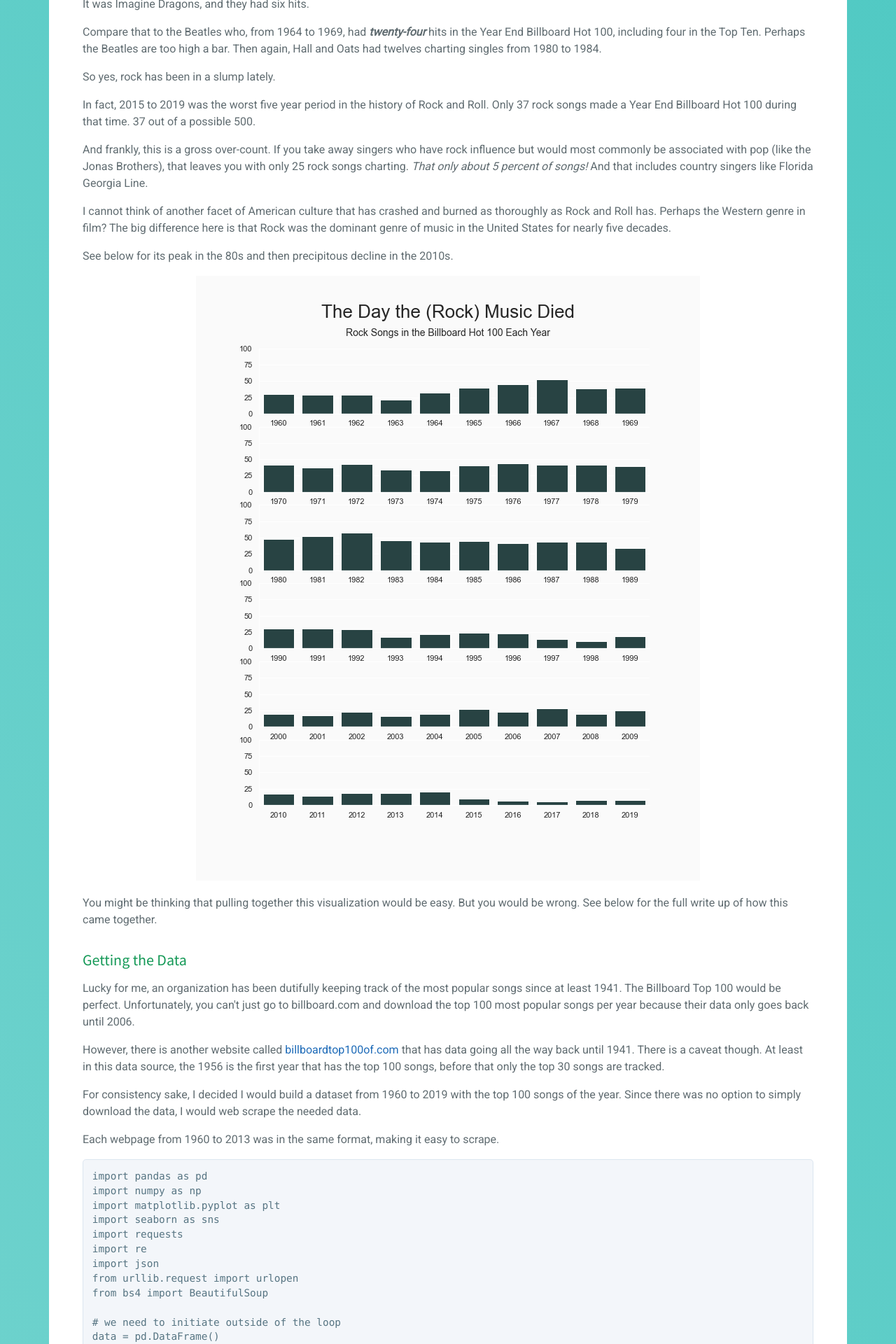
After one commit to corydonbaylor/flask-app, a Flask app: page /viz/rock in a window 1280 px wide. The commit adds this page. Shown: the part 200-2120 px from the top of the page at 70% size. Run offline with Flask 2, Linux system fonts and the light colour scheme; some libraries are stand-ins or nearby versions.

Commit message:
rock music

```diff
--- a/app/routes/routes_viz.py
+++ b/app/routes/routes_viz.py
@@ -2,9 +2,19 @@ from flask import render_template
 from app import app
 
 # visualization routes
+
+
 @app.route('/viz')
 def viz():
     deck = [
+        {
+            'name': 'The Day (Rock) Music Died',
+            'image': 'images/viz/rock_small.png',
+            'link': 'rock',
+            'text': 'Rock music has been dying for decades but is now on life support',
+            'tools': 'matplotlib',
+            'tool_type': 'matplotlib'
+        },
         {
             'name': 'Sentiment Analysis of Greek Plays',
             'image': 'images/viz/plays/rex.png',
@@ -49,9 +59,16 @@ def viz():
     ]
     return render_template('/pages/viz/viz.html', deck=deck, title='Visualizations', color='greens', pad='p-0')
 
+
+@app.route('/viz/rock')
+def rock():
+    return render_template('/pages/viz/rock.html', title='Rock', color='greens')
+
+
 @app.route('/viz/plays')
 def plays():
     return render_template('/pages/viz/plays.html', title='Greek Plays', color='greens')
+
 
 @app.route('/viz/joy_plot')
 def joy_plot():
--- a/app/static/css/main.css
+++ b/app/static/css/main.css
@@ -195,3 +195,16 @@ Creating Subsections
   padding: 4px 10px;
   border-radius: 4px;
 }
+
+.matplotlib{
+  color: white;
+  background-color: #008b8b;
+  padding: 4px 10px;
+  border-radius: 4px;
+}
+
+.img-center{
+  display: block;
+  margin-left: auto;
+  margin-right: auto;
+}
--- /dev/null
+++ b/app/templates/pages/viz/rock.html
@@ -0,0 +1,317 @@
+{% extends "base.html" %}
+
+{% block content %}
+<h2>The Day (Rock) Music Died</h2>
+
+<p>In the five year span from 2015 to 2019, only one rock band had more than five hits that charted in the Year End
+    Billboard Hot 100. </p>
+<p>It was Imagine Dragons, and they had six hits. </p>
+<p>Compare that to the Beatles who, from 1964 to 1969, had <strong><em>twenty-four</em></strong> hits in the Year End
+    Billboard Hot 100, including four in the Top Ten. Perhaps the Beatles are too high a bar. Then again, Hall and Oats
+    had twelves charting singles from 1980 to 1984.</p>
+<p>So yes, rock has been in a slump lately.</p>
+<p>In fact, 2015 to 2019 was the worst five year period in the history of Rock and Roll. Only 37 rock songs made a Year
+    End Billboard Hot 100 during that time. 37 out of a possible 500. </p>
+<p>And frankly, this is a gross over-count. If you take away singers who have rock influence but would most commonly be
+    associated with pop (like the Jonas Brothers), that leaves you with only 25 rock songs charting. <em>That only about
+        5 percent of songs!</em> And that includes country singers like Florida Georgia Line.</p>
+<p>I cannot think of another facet of American culture that has crashed and burned as thoroughly as Rock and Roll has.
+    Perhaps the Western genre in film? The big difference here is that Rock was the dominant genre of music in the
+    United States for nearly five decades.</p>
+<p>See below for its peak in the 80s and then precipitous decline in the 2010s. </p>
+<p><img class="img-center" src="{{url_for('static', filename='images/viz/rock.png')}}"></p>
+<p>You might be thinking that pulling together this visualization would be easy. But you would be wrong. See below for
+    the full write up of how this came together. </p>
+<h3 id='getting-the-data'>Getting the Data </h3>
+<p>Lucky for me, an organization has been dutifully keeping track of the most popular songs since at least 1941. The
+    Billboard Top 100 would be perfect. Unfortunately, you can&#39;t just go to billboard.com and download the top 100
+    most popular songs per year because their data only goes back until 2006. </p>
+<p>However, there is another website called <a href='http://billboardtop100of.com'>billboardtop100of.com</a> that has
+    data going all the way back until 1941. There is a caveat though. At least in this data source, the 1956 is the
+    first year that has the top 100 songs, before that only the top 30 songs are tracked. </p>
+<p>For consistency sake, I decided I would build a dataset from 1960 to 2019 with the top 100 songs of the year. Since
+    there was no option to simply download the data, I would web scrape the needed data. </p>
+<p>Each webpage from 1960 to 2013 was in the same format, making it easy to scrape. </p>
+<pre><code>import pandas as pd
+import numpy as np
+import matplotlib.pyplot as plt
+import seaborn as sns
+import requests
+import re
+import json
+from urllib.request import urlopen
+from bs4 import BeautifulSoup
+
+# we need to initiate outside of the loop
+data = pd.DataFrame()
+
+# 1960 to 2012 are in the same format lol
+for x in range(1960, 2013):
+    url = &#39;http://www.billboardtop100of.com/&#39; + str(x) + &#39;-2/&#39;
+    html = urlopen(url)
+
+    # creating a beautiful soup object
+    soup = BeautifulSoup(html, &#39;lxml&#39;)
+
+    # find the table and then convert it into a string
+    html_table = str(soup.find(&#39;table&#39;))
+
+    # turn that str into a pd dataframe
+    temp = pd.read_html(html_table)
+    temp = temp[0]
+
+    # fix up columns
+    temp.columns = [&#39;rank&#39;, &#39;artist&#39;, &#39;song&#39;]
+    temp[&#39;year&#39;] = x
+    data = data.append(temp, ignore_index = True)
+
+data
+</code></pre>
+<p>This website unfortunately did not care much for consistency and after 2013, the format of the data changed nearly
+    each year. Like a psychopath, I did 2013 by hand, but in 2014, the same old table format returned:</p>
+<pre><code>data = pd.read_csv(&#39;data.csv&#39;)
+# I did 2013 manually since it was the only year in that format
+url = &#39;http://www.billboardtop100of.com/2014-2/&#39;
+html = urlopen(url)
+
+# creating a beautiful soup object
+soup = BeautifulSoup(html, &#39;lxml&#39;)
+
+# find the table and then convert it into a string
+html_table = str(soup.find(&#39;table&#39;))
+
+# turn that str into a pd dataframe
+temp = pd.read_html(html_table)
+temp = temp[0]
+
+# fix up columns
+temp.columns = [&#39;rank&#39;, &#39;artist&#39;, &#39;song&#39;]
+temp[&#39;year&#39;] = &#39;2014&#39;
+data = data.append(temp, ignore_index = True)
+</code></pre>
+<p>In 2015 and 2016, the author added a hyper link to song lyrics for each song. I removed that like so:</p>
+<pre><code>for x in range(2015, 2017):
+    url = &#39;http://www.billboardtop100of.com/&#39; + str(x)+ &#39;-2/&#39;
+    html = urlopen(url)
+
+    # creating a beautiful soup object
+    soup = BeautifulSoup(html, &#39;lxml&#39;)
+
+    # find the table and then convert it into a string
+    html_table = str(soup.find(&#39;table&#39;))
+
+    # turn that str into a pd dataframe
+    temp = pd.read_html(html_table)
+    temp = temp[0]
+    temp.columns = [&#39;rank&#39;, &#39;artist&#39;, &#39;song&#39;]
+    temp[&#39;year&#39;] = x
+    temp.song = temp.song.replace(&quot; LYRICS&quot;, &quot;&quot;, regex=True)
+    df = df.append(temp, ignore_index = True)
+</code></pre>
+<h3 id='no-more-tables'>No More Tables</h3>
+<p>Everything before this was very easy, because it was all stored in a &lt;table&gt; tags. However in 2017, the table
+    format was abandoned. Luckily, each rank, song title, and artist was stored in their own &lt;div&gt;, each with a
+    distinct class name. </p>
+<p>For example, every song name was stored in a div with a class of &quot;ye-chart-item__title&quot;. So for each
+    webpage, I would pull all the divs with that class name and save the contents into a list. After that, I would
+    combine all the three lists into a data frame and append that to the other data.</p>
+<pre><code># 2017 to 2018 has the same class names
+for x in range(2017, 2019):
+
+    # here comes the challenge, they took it out a table :(
+    url = &#39;http://www.billboardtop100of.com/&#39;+ str(x) + &#39;-2/&#39;
+    html = urlopen(url)
+
+    # creating a beautiful soup object
+    soup = BeautifulSoup(html, &#39;lxml&#39;)
+
+    # getting the rank
+    html_rank = soup.find_all(class_=&quot;ye-chart-item__rank&quot;)
+    ranks = []
+    for i in range(0, 100):
+        temp = html_rank[i].text
+        ranks.append(temp)
+
+    # getting the artist
+    html_artist = soup.find_all(class_=&quot;ye-chart-item__artist&quot;)
+    artists = []
+    for i in range(0, 100):
+        temp = html_artist[i].text
+        artists.append(temp)
+
+    # getting the song title
+    html_song = soup.find_all(class_=&quot;ye-chart-item__title&quot;)
+    songs = []
+    for i in range(0, 100):
+        temp = html_song[i].text
+        songs.append(temp)
+
+    # creating a dictionary
+    dict = {&quot;rank&quot;:ranks, &quot;artist&quot;: artists, &quot;song&quot;:songs}
+    temp2 = pd.DataFrame(dict)
+    temp2[&#39;year&#39;] = x
+    df = df.append(temp2, ignore_index = True)
+
+</code></pre>
+<h3 id='no-more-classes'>No More Classes </h3>
+<p>However, in 2019, the author decided to change everything up again and put everything in &lt;p&gt; tags without
+    classes corresponding to the contents. Here is how I got around that.</p>
+<p>As usually, I grabbed the webpage and saved it as a BeautifulSoup object.</p>
+<pre><code># here comes the challenge, they took it out a table :(
+url = &#39;http://www.billboardtop100of.com/2019-2/&#39;
+html = urlopen(url)
+
+# creating a beautiful soup object
+soup = BeautifulSoup(html, &#39;lxml&#39;)
+</code></pre>
+<p>Next, I pulled all the &lt;p&gt; tags from the webpage. At this point, the data looks something like this:</p>
+<pre><code>&lt;p&gt; 1 &lt;/p&gt;
+&lt;p&gt; Old Town Road &lt;/p&gt;
+&lt;p&gt; Lil Nas X Featuring Billy Ray Cyrus &lt;/p&gt;
+&lt;p&gt; 2 &lt;/p&gt;
+&lt;p&gt; Sunflower (Spider-Man: Into The Spider-Verse) &lt;/p&gt;
+&lt;p&gt; Post Malone &amp; Swae Lee &lt;/p&gt;
+</code></pre>
+<p>As such, every forth tag would represent a new song. So what I would do is save everything into list and then take
+    every 4th &lt;p&gt; tag in the list and save the contents as a song, artist, or rank. </p>
+<p>And here is where I cheated a little. There were two instances where the site&#39;s author did not put the song and
+    artist into separate &lt;p&gt; tags, so I downloaded the data into an excel file and then separated them. </p>
+<pre><code>all_html = soup.find_all(&#39;p&#39;)
+all = []
+for i in range(0, 299):
+    all.append(all_html[i].text.strip())
+
+dirty = pd.DataFrame(all, columns=[&quot;all&quot;])
+
+dirty.to_csv(&quot;why_hurt_me_like_this.csv&quot;,  index = False)
+</code></pre>
+<p>Next, using the <code>::</code> operator I found the 3rd element in the list and saved it as a new list. I did this
+    for songs, artists and ranks.</p>
+<pre><code># im just gonna fix it in excel like a winner
+list_2019 = pd.read_csv(&#39;why_hurt_me_like_this.csv&#39;)
+ls = list_2019[&#39;all&#39;].tolist()
+
+# for every nth item return a value
+ranks = ls[0::3]
+songs = ls[1::3]
+artists = ls[2::3]
+
+# putting into a dataframe
+dict = {&quot;rank&quot;:ranks, &quot;artist&quot;: artists, &quot;song&quot;:songs}
+temp2 = pd.DataFrame(dict)
+temp2[&#39;year&#39;] = &#39;2019&#39;
+
+# adding to everything else
+df = df.append(temp2, ignore_index = True)
+</code></pre>
+<p>Finally, I had a flat dataset of all the songs from the Billboard Top 100 from 1960-2019. This did not answer the
+    question of which of these songs were rock songs.</p>
+<h3 id='lastfm-api-to-the-rescue'>last.fm API to the Rescue</h3>
+<p>It took me a minute to find a way to get genre data. However, last.fm offers a free API. If you provide an artist
+    name, the API will return tags that are associated with that artist, which roughly correspond to genres. A lot of
+    these genres were either too specific or nonsensical to use, and as a result, I pulled the top three tags associated
+    with each artist. </p>
+<p>If any of the tags contained the word &quot;rock&quot;, I would mark that song as a rock song. This raises an obvious
+    limitation. Whether a song is marked as a rock song is determined by the top three genres associated with that
+    artist, not the song itself. </p>
+<p>The alternative would be to review all 6,000 songs manually and assign a genre, which I obviously was not going to
+    do.</p>
+<p>A second limitation, one that I was less concerned about, is that the last.fm would throw me and error if it could
+    not find the artist. This was especially common for artist names that contained a feature. However, most rock
+    artists don&#39;t typically feature other artist, so I was ok with this caveat as well.</p>
+<p>To add a genre variables for the top three tags associated with artist, I ran each song in the dataset through this
+    loop. This returned three lists (one for each tag) that I would add as genre variables to my dataset.</p>
+<pre><code># no punctuation, lower case, no spaces
+df[&#39;artist&#39;]= df[&#39;artist&#39;].str.replace(r&#39;[^\w\s]+&#39;,&#39;&#39;).str.lower().str.replace(&#39; &#39;, &#39;+&#39;)
+df[&quot;song&quot;] = df[&#39;song&#39;].str.replace(r&#39;[^\w\s]+&#39;,&#39;&#39;).str.lower().str.replace(&#39; &#39;, &#39;+&#39;)
+
+genres = []
+genres2 = []
+genres3 = []
+# building the loop
+for x in range(0,6000):
+    artist = df.iloc[x][&#39;artist&#39;]
+
+    try:
+        response = requests.get(&quot;http://ws.audioscrobbler.com/2.0/?method=artist.gettoptags&amp;artist=&quot;+artist+&quot;&amp;api_key=KEY GOES HERE&amp;format=json&quot;)
+
+        dict = response.json()
+
+        # getting the first genre of the artist
+        try:
+            genre = dict[&#39;toptags&#39;][&#39;tag&#39;][0][&#39;name&#39;]
+        except:
+            genre = &#39;unknown&#39;
+
+        # getting the second genre of the artist
+        try:
+            genre2 = dict[&#39;toptags&#39;][&#39;tag&#39;][1][&#39;name&#39;]
+        except:
+            genre2 = &#39;unknown&#39;
+
+        # getting the third genre of the artist
+        try:
+            genre3 = dict[&#39;toptags&#39;][&#39;tag&#39;][2][&#39;name&#39;]
+        except:
+            genre3 = &#39;unknown&#39;
+
+    except:
+        genre = &quot;unknown&quot;
+        genre2 = &quot;unknown&quot;
+        genre3 = &quot;unknown&quot;
+
+
+    # appending to the
+    genres.append(genre)
+    genres2.append(genre2)
+    genres3.append(genre3)
+
+# adding genre columns
+df[&#39;genre&#39;] = genres
+df[&#39;genre2&#39;] = genres2
+df[&#39;genre3&#39;] = genres3
+</code></pre>
+<p>Ok, so now we have three new genre variables. Next, we need to determine if any of these genres indicates that this
+    is a rock artist. If any of these genres contain the word &quot;rock&quot; that means it&#39;s a rock artist. Easy
+    enough.</p>
+<pre><code># next we are going to consolidate the columns into one
+df[&#39;big_genre&#39;] = np.where(df.genre.str.contains(&quot;[Rr]ock&quot;) | df.genre2.str.contains(&quot;[Rr]ock&quot;) | df.genre3.str.contains(&quot;[Rr]ock&quot;),
+        &quot;Rock&quot;, &quot;Not Rock&quot;)
+</code></pre>
+<p>Ok, thank god. We now have the full data set. Now we just need to make a visualization. </p>
+<h3 id='the-visualization'>The Visualization </h3>
+<p>I am a python newbie. I have been using R for years and feel very comfortable with it both for data cleaning and
+    visualization. So be forewarned. The code you are about to see may be pretty crappy. And if you love python, there
+    will be weeping and gnashing of teeth.</p>
+<p>But step one in creating the visualization is getting the data in the right format. All we need to do is group up by
+    year and genre and create a decade variable.</p>
+<pre><code># the goal is to have three columns
+grouped = df.groupby([&quot;year&quot;, &quot;big_genre&quot;])[&#39;big_genre&#39;].count()
+grouped = grouped.to_frame().rename(columns = {&#39;big_genre&#39;: &#39;count&#39;})
+grouped.reset_index(inplace = True)
+grouped = grouped[grouped[&quot;big_genre&quot;] == &#39;Rock&#39;]
+grouped[&quot;decade&quot;] = grouped.year - (grouped.year % 10)
+</code></pre>
+<p>This is where the visualization got a little loopy (literally). I wanted to do something similar to a facet-wrap in
+    ggplot but that failed me tremendously. Instead, I had to create a visualization for each decade and then smoosh
+    them into one big plot. </p>
+<pre><code>decade = [1960, 1970, 1980, 1990, 2000, 2010]
+fig, axs = plt.subplots(nrows=6, figsize=(10,12))
+
+sns.set(rc={&#39;axes.facecolor&#39;:&#39;#fafafa&#39;, &#39;figure.facecolor&#39;:&#39;#fafafa&#39;})
+
+for i in range(0,6):
+    x = grouped[grouped.decade == decade[i]]
+    sns.barplot(x=&quot;year&quot;, y = &quot;count&quot;, color = &#39;#244747&#39;, data= x, ax=axs[i]).set(ylim = (0, 100),
+     ylabel = None, xlabel=None)
+
+
+#fig.suptitle(&#39;The Fast Death of Rock&#39;, fontsize = 16)
+#fig.subplots_adjust(top=0.95)
+fig.text(x=0.5, y=.93, s=&#39;The Day the (Rock) Music Died&#39;, ha=&#39;center&#39;, fontsize = 26)
+fig.text(x=0.5, y=.90, s=&#39;Rock Songs in the Billboard Hot 100 Each Year&#39;, ha=&#39;center&#39;, fontsize =14)
+#fig.set(rc={&#39;axes.facecolor&#39;:&#39;cornflowerblue&#39;, &#39;figure.facecolor&#39;:&#39;cornflowerblue&#39;})
+sns.despine()
+</code></pre>
+<p>And after all that, we have our plot.</p>
+{% endblock %}
```
Also changed, not shown: app/static/images/viz/rock.png (added), app/static/images/viz/rock_small.png (added), 4 other files.
